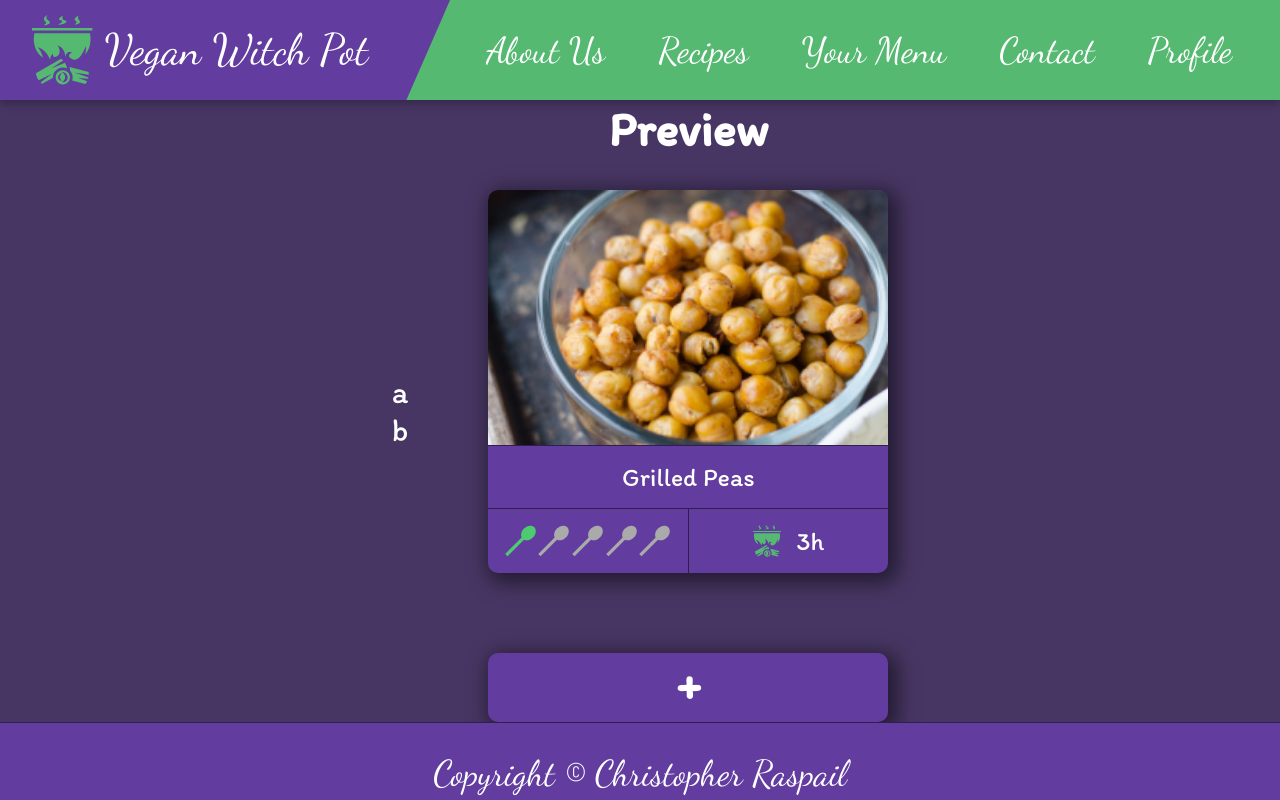
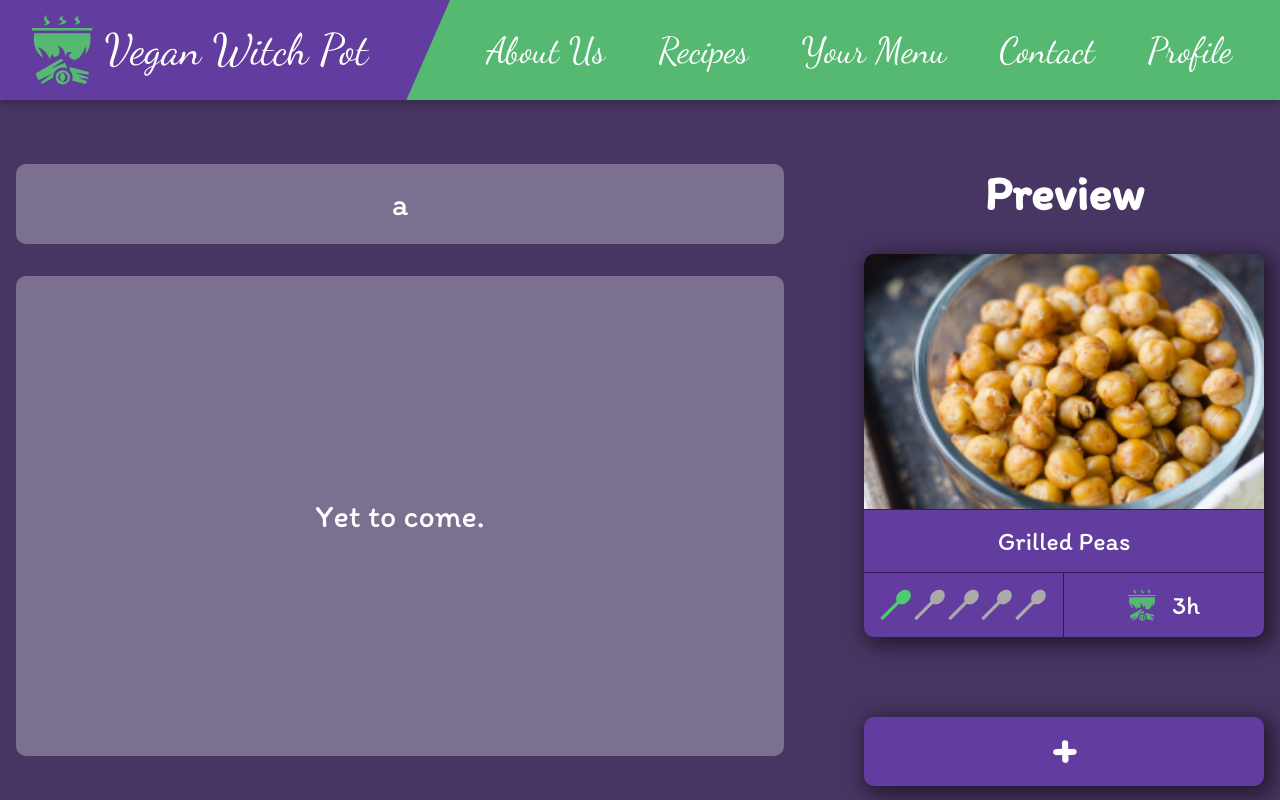
Before and after one commit to Laynaria/Vegan-Witch-Pot, a React (Vite) app in the folder frontend/: page /add-recipe in a window 1280 px wide. Shown: the top 800 px of the page. Built offline with nearby package versions, Linux system fonts and the light colour scheme; no server answers.

Commit message:
added some margines to recipe / home page and to add-recipe pagee

```diff
--- a/frontend/src/components/AddRecipe/AddRecipe.scss
+++ b/frontend/src/components/AddRecipe/AddRecipe.scss
@@ -2,8 +2,31 @@
 
 #flex-row {
   flex-direction: row;
+  align-items: flex-start;
   text-align: center;
   gap: $basic-space * 5;
+  width: 100%;
+  margin: $basic-space * 4 0;
+
+  .edit {
+    width: 60%;
+    display: flex;
+    flex-direction: column;
+    gap: $basic-space * 2;
+
+    form {
+      background-color: rgba(255, 255, 255, 0.29);
+      border-radius: $border-radius;
+      min-height: 10vh;
+      display: flex;
+      align-items: center;
+      justify-content: center;
+
+      &:last-of-type {
+        min-height: 60vh;
+      }
+    }
+  }
 
   .preview {
     display: flex;
--- a/frontend/src/components/Home/Recipes.scss
+++ b/frontend/src/components/Home/Recipes.scss
@@ -8,6 +8,7 @@
   text-align: center;
   gap: $basic-space * 5;
   padding: $basic-space;
+  margin: $basic-space * 4 0;
 
   @media screen and (min-width: 480px) {
     width: 80%;
--- a/frontend/src/pages/AddRecipe.jsx
+++ b/frontend/src/pages/AddRecipe.jsx
@@ -19,7 +19,7 @@ export default function AddRecipe() {
     <main id="flex-row">
       <section className="edit">
         <form>a</form>
-        <form>b</form>
+        <form>Yet to come.</form>
       </section>
       <section className="preview">
         <h2>Preview</h2>
```
